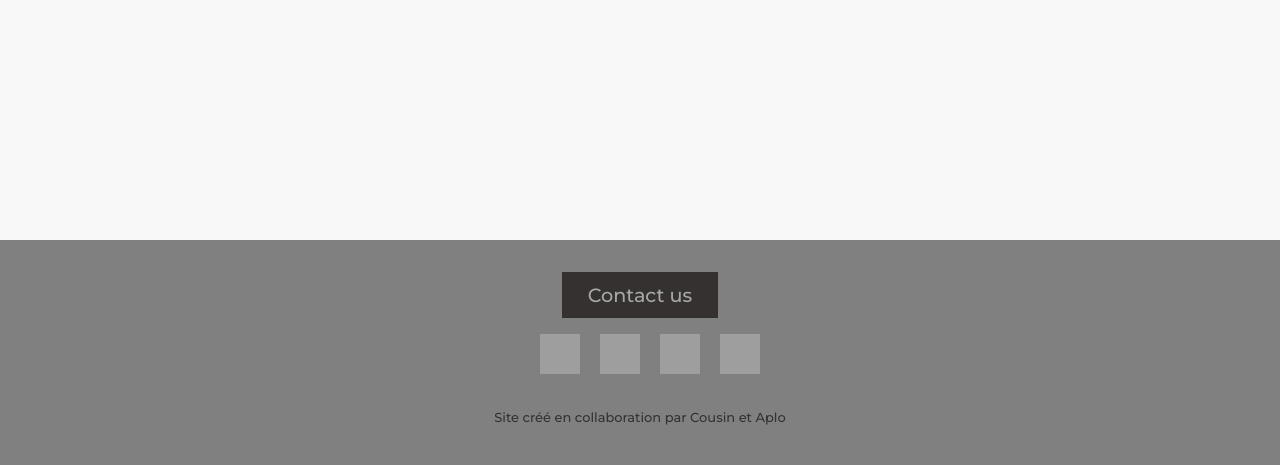
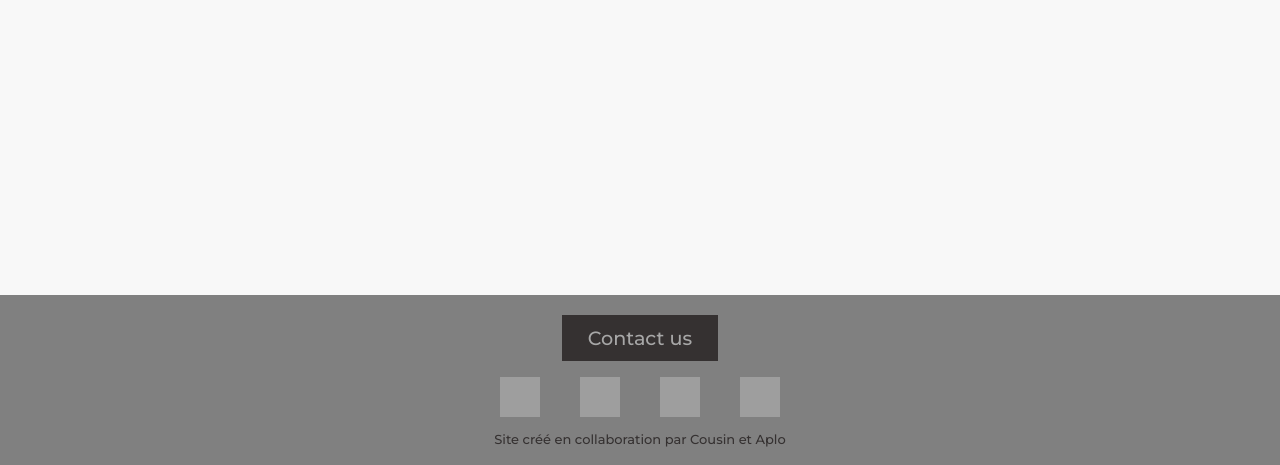
Before and after one commit to TfAplo/O-resto, a Flask app: page / in a window 1280 px wide; the page is wider, and only the part inside the window is pictured. Shown: the part 335-800 px from the top of that part. Run offline with Flask 2, Linux system fonts and the light colour scheme; grey boxes are pictures that could not be loaded.

Commit message:
fin foooter

```diff
--- a/static/style.css
+++ b/static/style.css
@@ -43,7 +43,7 @@ nav {
 
 footer{
     font-family: 'Montserrat', sans-serif;
-    padding: 2rem;
+    padding: 10px;
     background-color: grey;
     margin-top: auto;
     display: flex;
@@ -59,6 +59,7 @@ footer{
     height: 40px;
     background-color: rgb(53, 49, 49);
     padding: 3px;
+    margin-top: 10px;
 }
 
 .contact{
@@ -79,8 +80,11 @@ footer{
     display: flex;
     list-style-type: none;
     align-items: center;
+    margin-block-start: 1em;
+    margin-block-end: 1em;
 }
 
 .media-list li{
-    padding-left: 20px;
+    padding: 0 20px 0 20px;
+    height: 30px;
 }
```
